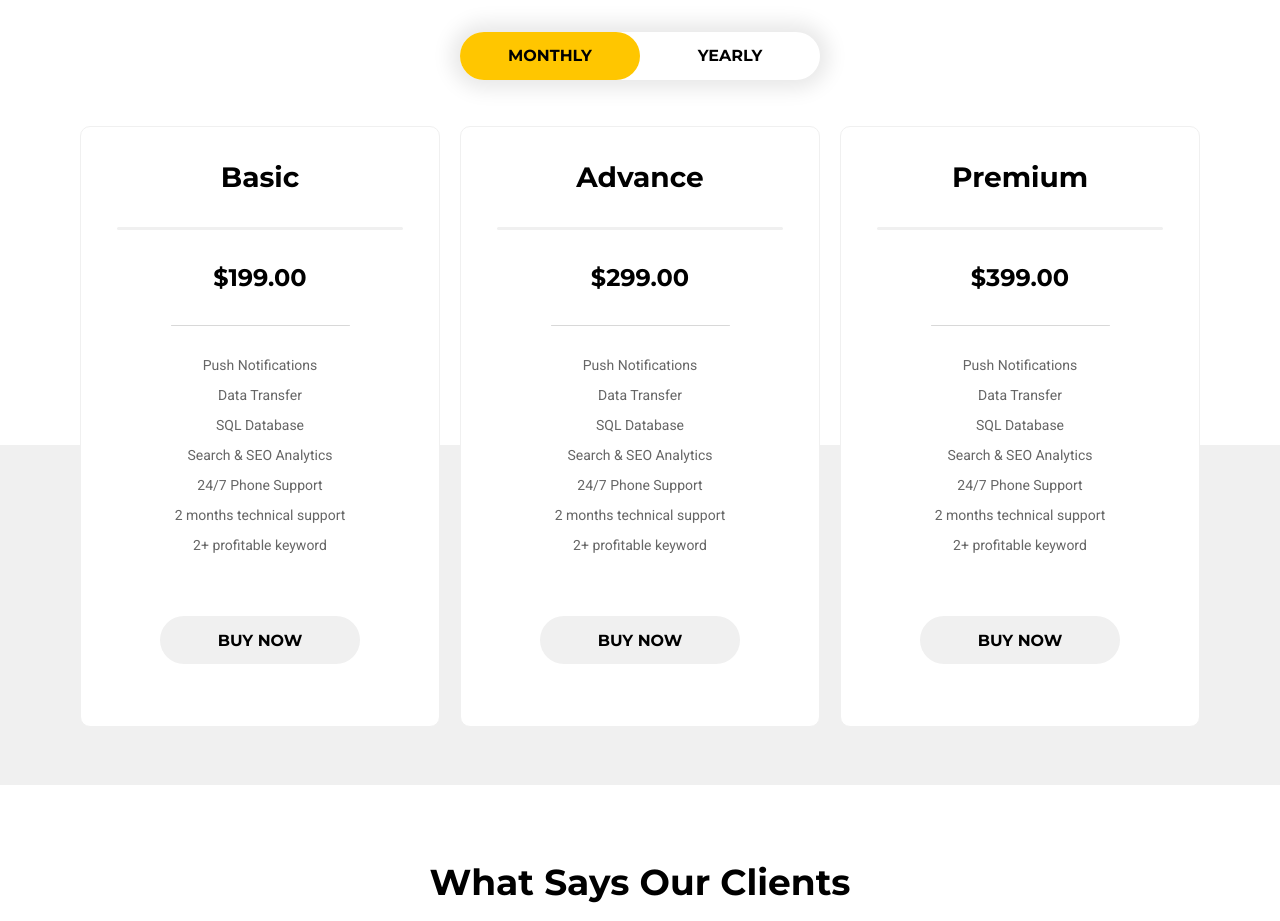
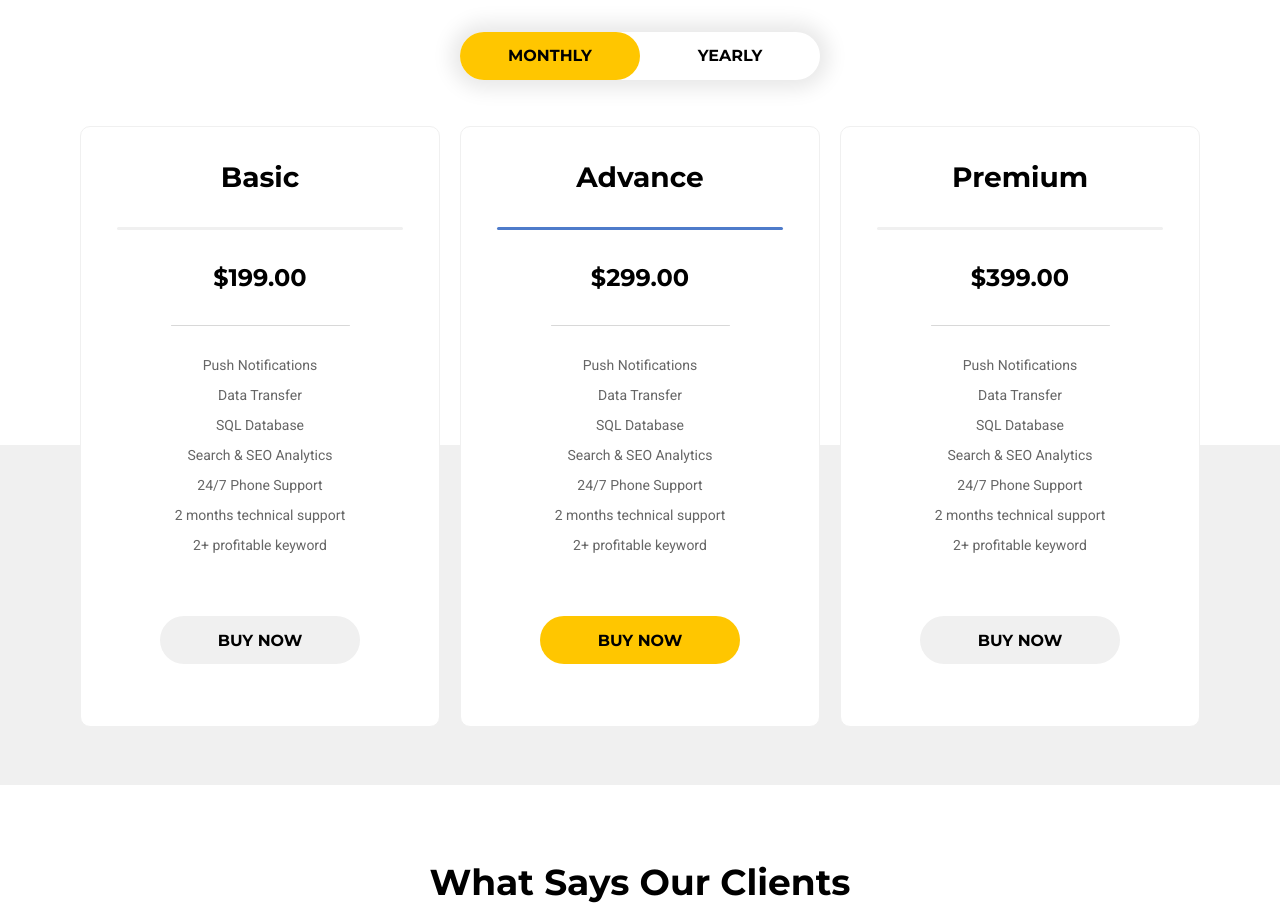
Before and after one commit to Nayeem-XTREME/appik, a Gatsby site: page / in a window 1280 px wide. Shown: the part 3160-4081 px from the top of the page. Built offline with nearby package versions, Linux system fonts and the light colour scheme; Gatsby itself is replaced by a stand-in of ours.

Commit message:
Pricing highlight

```diff
--- a/src/components/Pricing.js
+++ b/src/components/Pricing.js
@@ -47,6 +47,10 @@ const Card = styled.div`
 
     display: flex;
     flex-direction: column;
+
+    .highlight:after {
+        background-color: ${theme.colors.fill};
+    }
 
     :hover .underline:after {
         background-color: ${theme.colors.fill};
@@ -196,7 +200,7 @@ export default class Pricing extends Component {
                                 return (
                                     <Box width={1/3} key={index} px={10}>
                                         <Card>
-                                            <MainTitle className="underline">
+                                            <MainTitle className={item.highlight ? "underline highlight" : "underline"}>
                                                 <Text variant="h3">{item.title}</Text>
                                             </MainTitle>
 
@@ -212,7 +216,7 @@ export default class Pricing extends Component {
                                                 ) ) }
                                             </Ul>
 
-                                            <MyButton>BUY NOW</MyButton>
+                                            <MyButton highlight={item.highlight}>BUY NOW</MyButton>
                                         </Card>
                                     </Box>
                                 )
@@ -224,7 +228,7 @@ export default class Pricing extends Component {
                                 return (
                                     <Box width={1/3} key={index} px={10}>
                                         <Card>
-                                            <MainTitle className="underline">
+                                            <MainTitle className={item.highlight ? "underline highlight" : "underline"}>
                                                 <Text variant="h3">{item.title}</Text>
                                             </MainTitle>
 
@@ -240,7 +244,7 @@ export default class Pricing extends Component {
                                                 ) ) }
                                             </Ul>
 
-                                            <MyButton>BUY NOW</MyButton>
+                                            <MyButton highlight={item.highlight}>BUY NOW</MyButton>
                                         </Card>
                                     </Box>
                                 )
--- a/src/data/prices.js
+++ b/src/data/prices.js
@@ -11,7 +11,8 @@ export const prices = [
             '24/7 Phone Support',
             '2 months technical support',
             '2+ profitable keyword'
-        ]
+        ],
+        highlight: false
     },
 
     {
@@ -26,7 +27,8 @@ export const prices = [
             '24/7 Phone Support',
             '2 months technical support',
             '2+ profitable keyword'
-        ]
+        ],
+        highlight: true
     },
 
     {
@@ -41,6 +43,7 @@ export const prices = [
             '24/7 Phone Support',
             '2 months technical support',
             '2+ profitable keyword'
-        ]
+        ],
+        highlight: false
     }
 ]
```
